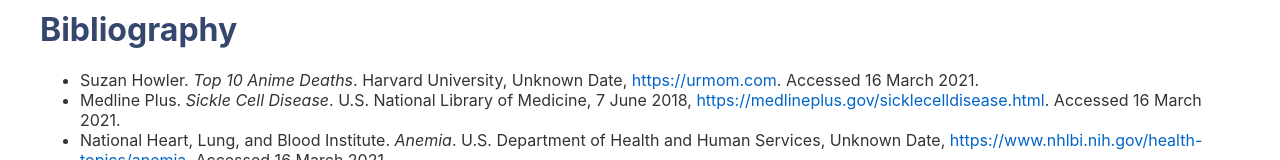
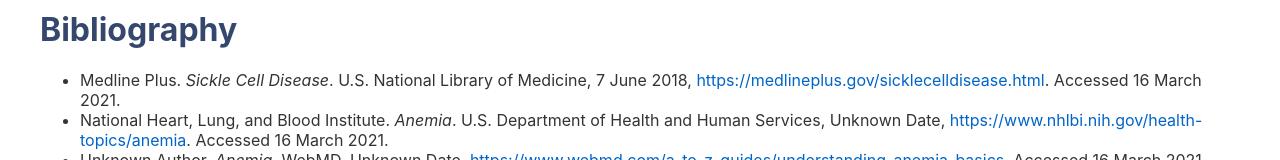
Before and after one commit to iahuang/crispr-project, a Svelte app: page / in a window 1280 px wide. Shown: the part 1453-1613 px from the top of the page. Built offline with nearby package versions, Linux system fonts and the light colour scheme.

Commit message:
Removed test citation loll
Rest in peace suzan howler

```diff
--- a/src/App.svelte
+++ b/src/App.svelte
@@ -6,12 +6,6 @@
     import type { MLASource } from "./mla";
 
     const sources: MLASource[] = [
-        {
-            author: "Suzan Howler",
-            title: "Top 10 Anime Deaths",
-            organization: "Harvard University",
-            url: "https://urmom.com",
-        },
         {
             author: "Medline Plus",
             organization: "U.S. National Library of Medicine",
```
